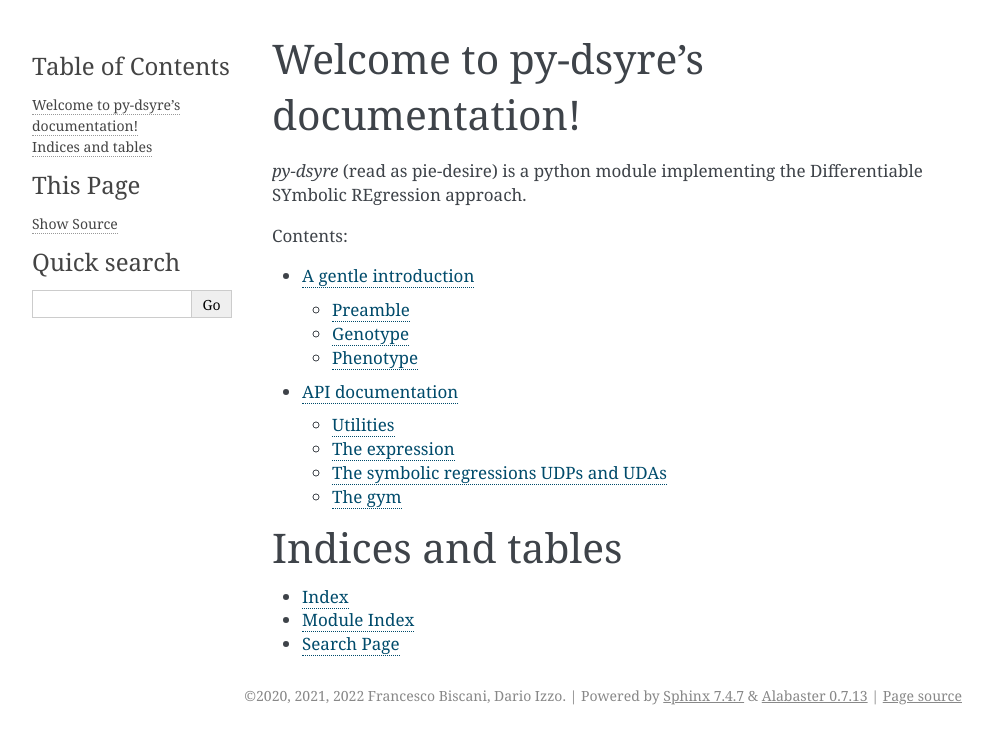
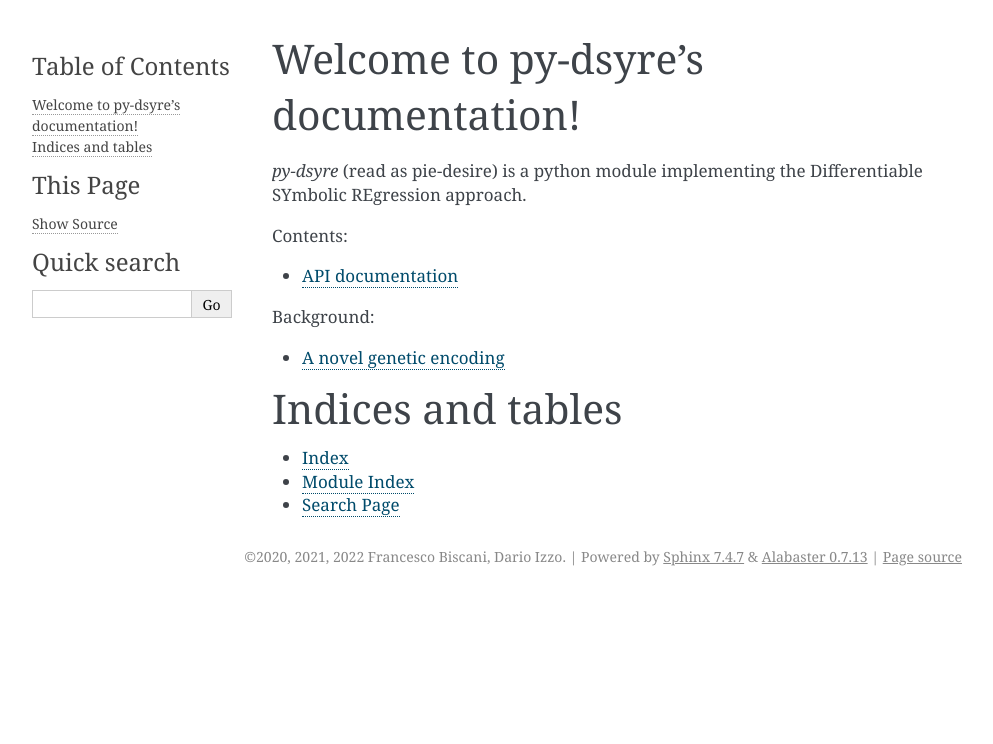
Before and after one commit to darioizzo/desyre, a Sphinx documentation site: the page built from docs/source/index.rst, in a window 1280 px wide. Shown: the top 744 px of the page, without its empty margins (148-1141 px from the left). Built offline with Sphinx 7.4.7, drawn with Linux system fonts in a browser that asks for light colours.

Commit message:
docs restructuring

```diff
--- a/docs/source/api/index.rst
+++ b/docs/source/api/index.rst
@@ -1,38 +1,11 @@
 API documentation
 ====================================
-
-Utilities
----------
 
 .. toctree::
    :maxdepth: 1
    :caption: Contents:
 
    utilities
-
-The expression
---------------
-
-.. toctree::
-   :maxdepth: 1
-   :caption: Contents:
-
    expression
-
-The symbolic regressions UDPs and UDAs
---------------------------------------
-
-.. toctree::
-   :maxdepth: 1
-   :caption: Contents:
-
    udps_udas
-
-The gym
--------
-
-.. toctree::
-   :maxdepth: 1
-   :caption: Contents:
-
    gym
--- a/docs/source/index.rst
+++ b/docs/source/index.rst
@@ -10,11 +10,16 @@
 *py-dsyre* (read as pie-desire) is a python module implementing the Differentiable SYmbolic REgression approach.
 
 .. toctree::
-   :maxdepth: 2
+   :maxdepth: 1
    :caption: Contents:
 
-   notebooks/introduction.ipynb
    api/index
+
+.. toctree::
+   :maxdepth: 1
+   :caption: Background:
+
+   notebooks/encoding.ipynb
 
 Indices and tables
 ==================
```
Also changed, not shown: docs/source/api/gym.rst (+34 -0 lines), docs/source/api/udps_udas.rst (+4 -4 lines), docs/source/notebooks/encoding.ipynb, 1 other file.
